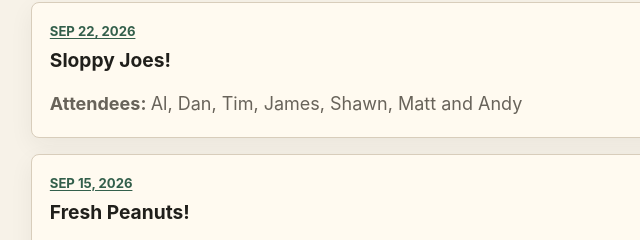
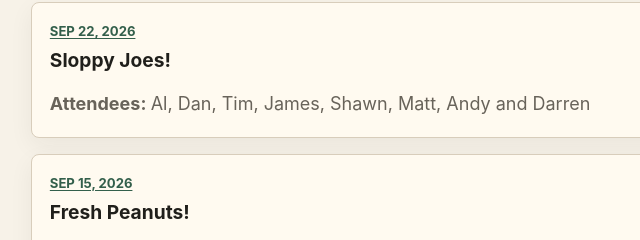
Before and after one commit to JamesNielsen/garbagenite, an Astro site: page / in a window 1280 px wide. Shown: the part 2329-2569 px from the top of the page, 538-1178 px from the left. Built offline with nearby package versions, Linux system fonts and the light colour scheme; Astro itself is replaced by a stand-in of ours.

Commit message:
Update src/content/nites/2026-09-22-sloppy-joes.md (via Pages CMS)

```diff
--- a/src/content/nites/2026-09-22-sloppy-joes.md
+++ b/src/content/nites/2026-09-22-sloppy-joes.md
@@ -1,7 +1,7 @@
 ---
 title: Sloppy Joes!
 date: 2026-09-22
-attendees: Al, Dan, Tim, James, Shawn, Matt and Andy
+attendees: Al, Dan, Tim, James, Shawn, Matt, Andy and Darren
 topics:
   - Matt brought Sloppy Joes!
 drinks:
```
